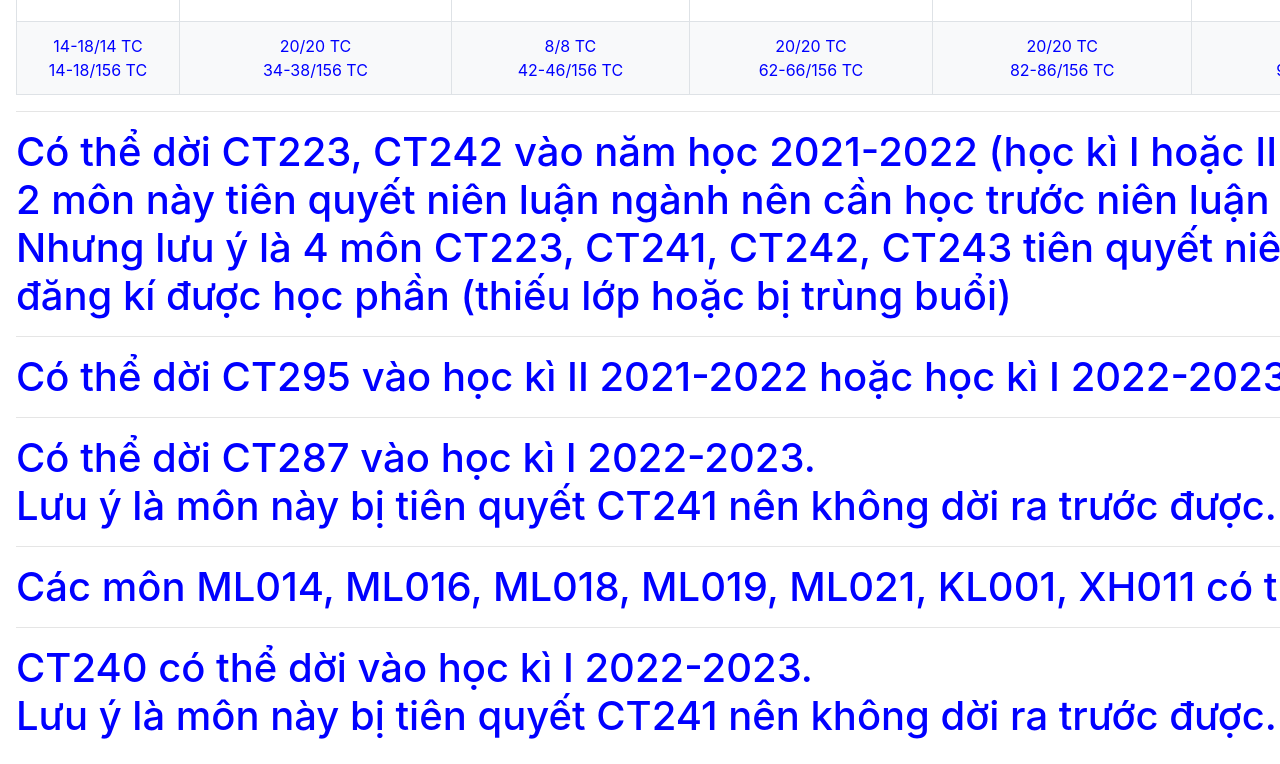
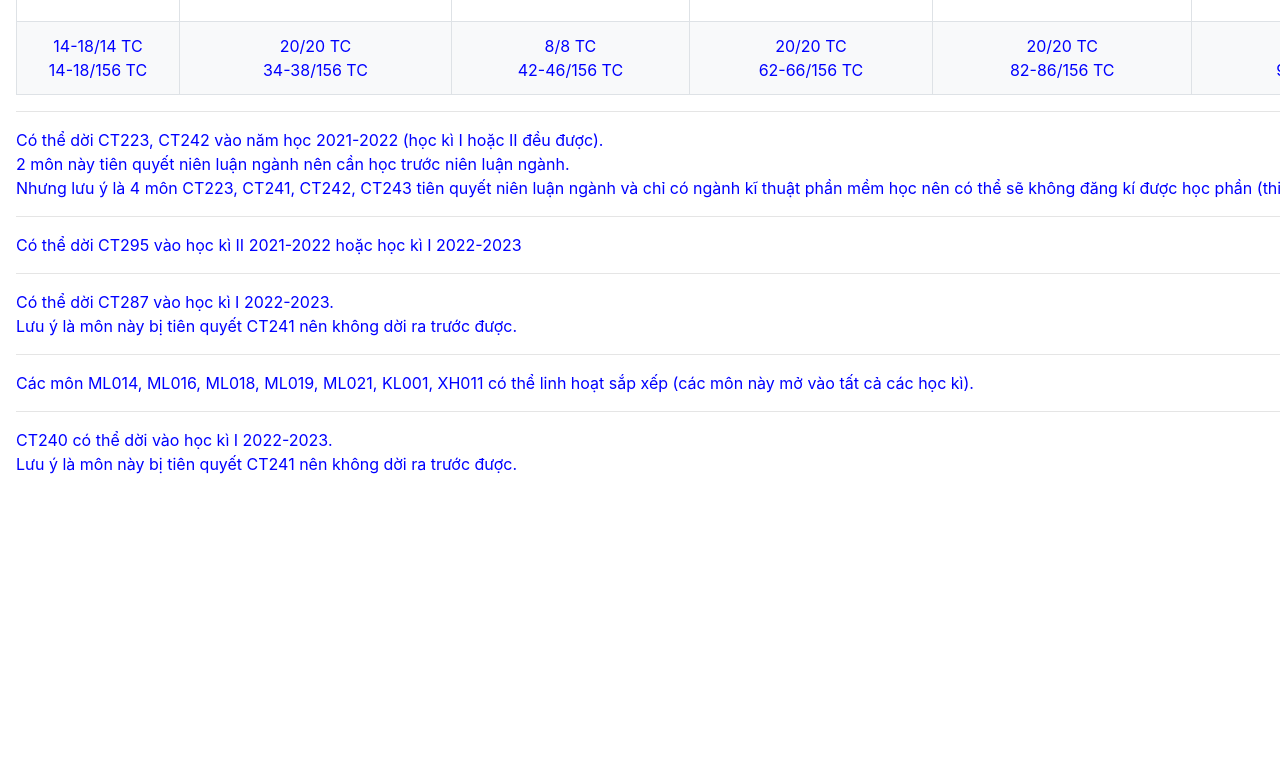
Before and after one commit to letanloc1998/website, a plain HTML site: page index.html in a window 1280 px wide. Shown: the part 630-1394 px from the top of the page. After the commit the page ends 1138 px from the top, so only its background shows below. Drawn offline with nearby package versions, Linux system fonts and the light colour scheme.

Commit message:
Update style

```diff
--- a/index.html
+++ b/index.html
@@ -339,31 +339,31 @@
     </table>
     <hr>
     <div>
-        <h1>
+        <p>
             Có thể dời CT223, CT242 vào năm học 2021-2022 (học kì I hoặc II đều được).
             <br>
             2 môn này tiên quyết niên luận ngành nên cần học trước niên luận ngành.
             <br>
             Nhưng lưu ý là 4 môn CT223, CT241, CT242, CT243 tiên quyết niên luận ngành và chỉ có ngành kĩ thuật phần mềm học nên có thể sẽ không đăng kí được học phần (thiếu lớp hoặc bị trùng buổi)
-        </h1>
+        </p>
         <hr>
-        <h1>Có thể dời CT295 vào học kì II 2021-2022 hoặc học kì I 2022-2023</h1>
+        <p>Có thể dời CT295 vào học kì II 2021-2022 hoặc học kì I 2022-2023</p>
         <hr>
-        <h1>
+        <p>
             Có thể dời CT287 vào học kì I 2022-2023.
             <br>
             Lưu ý là môn này bị tiên quyết CT241 nên không dời ra trước được.
-        </h1>
+        </p>
         <hr>
-        <h1>
+        <p>
             Các môn ML014, ML016, ML018, ML019, ML021, KL001, XH011 có thể linh hoạt sắp xếp (các môn này mở vào tất cả các học kì).
-        </h1>
+        </p>
         <hr>
-        <h1>
+        <p>
             CT240 có thể dời vào học kì I 2022-2023.
             <br>
             Lưu ý là môn này bị tiên quyết CT241 nên không dời ra trước được.
-        </h1>
+        </p>
     </div>
     <script>
         $(function () {
```
